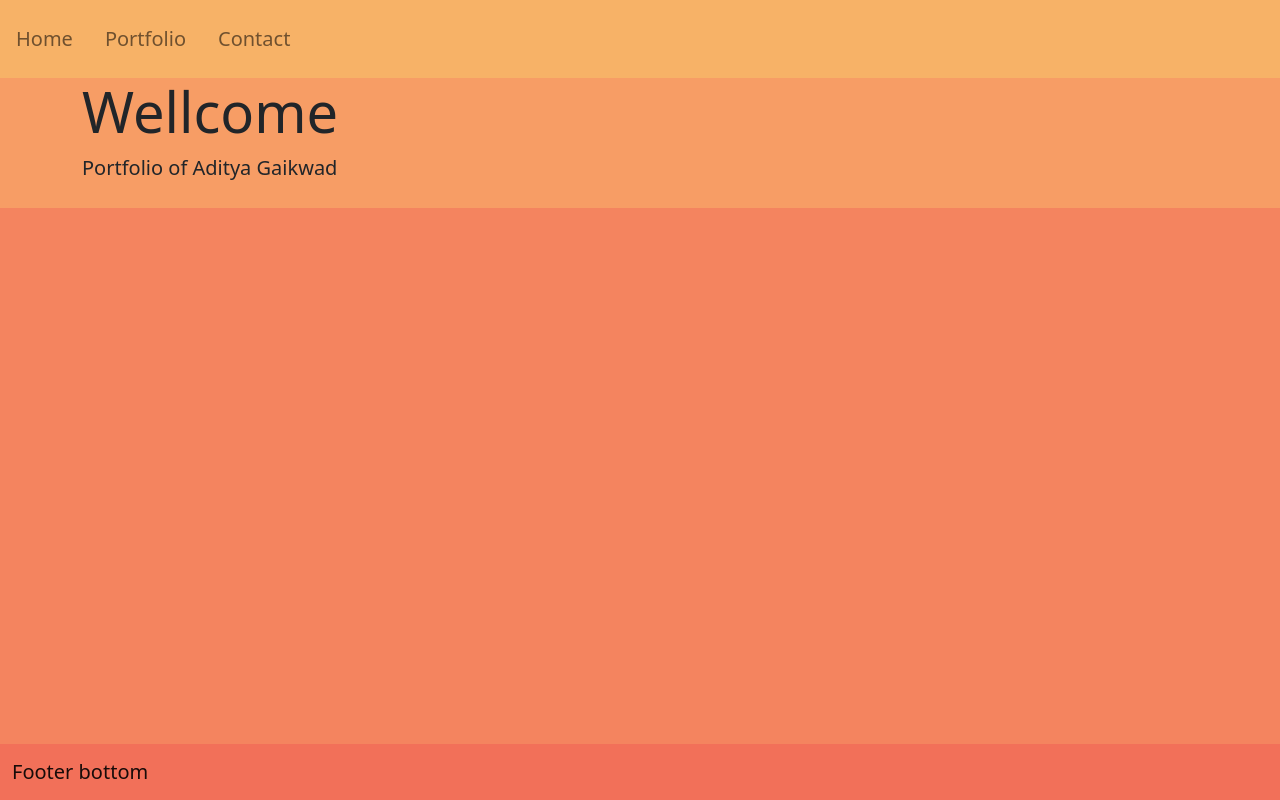
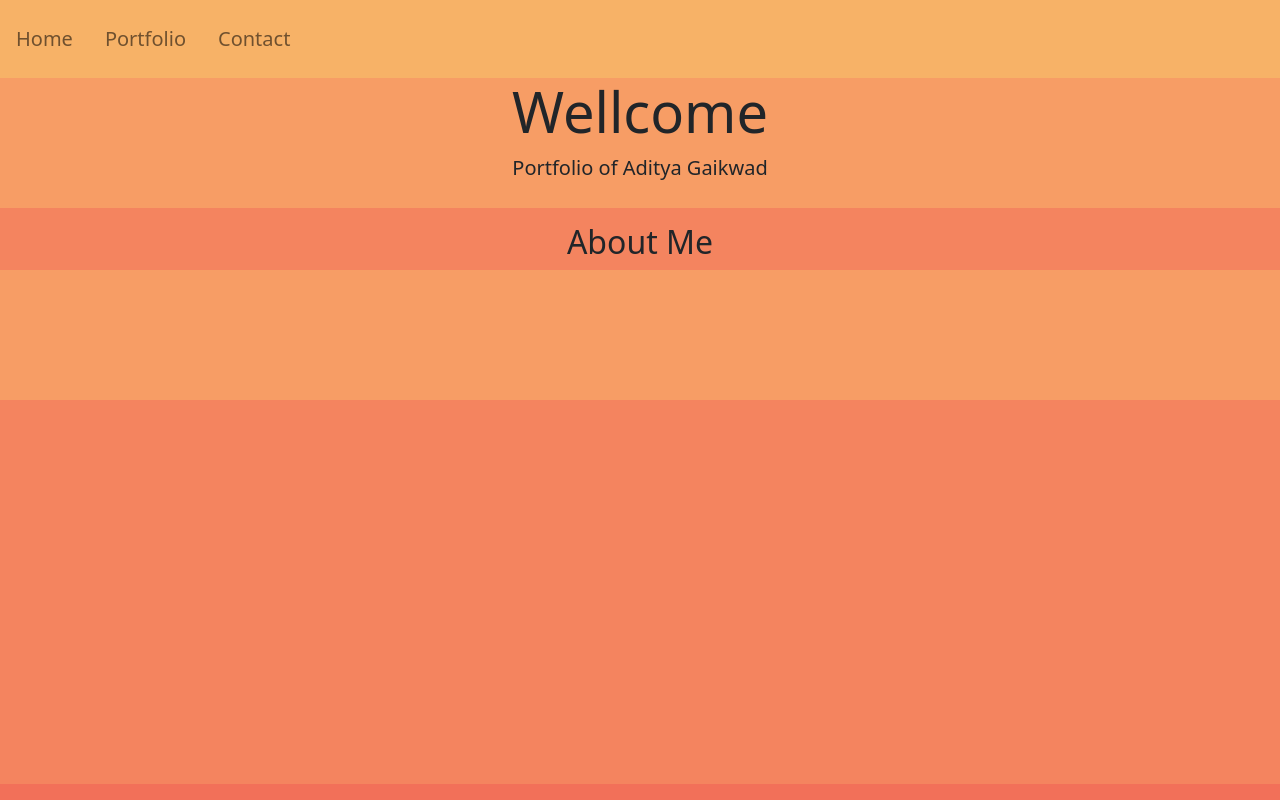
Before and after one commit to realAdif/Portfolio, a React (Create React App) app: page / in a window 1280 px wide. Built offline with nearby package versions, Linux system fonts and the light colour scheme.

Commit message:
Updated Portfolio

```diff
--- a/package.json
+++ b/package.json
@@ -10,7 +10,9 @@
     "react": "^17.0.2",
     "react-dom": "^17.0.2",
     "react-flippy": "^1.1.0",
+    "react-grid-system": "^8.1.6",
     "react-scripts": "5.0.1",
+    "react-transition-group": "^4.4.5",
     "styled-components": "^5.3.6",
     "web-vitals": "^2.1.4"
   },
--- a/src/App.js
+++ b/src/App.js
@@ -1,12 +1,11 @@
 import React from "react";
 import PortfolioContainer from "./components/PortfolioContainer";
-import Footer from './components/Footer'
+
 
 function App(){
     return(
         <div>
             <PortfolioContainer />
-            <Footer/>
         </div>
     )
 }
--- a/src/components/Footer.js
+++ b/src/components/Footer.js
@@ -3,14 +3,18 @@ import React from "react";
 const styles = {
     background: {
       backgroundColor: '#F27059',
+
     },
+    Text:{
+        textAlign: 'center'
+    }
 
 };
 export default function footer(){
     return(
         <footer className="navbar fixed-bottom" style={styles.background}>
-            <div className="container-fluid">
-                <a className="navbar-brand" href="#Footer">Footer bottom</a>
+            <div className="container-fluid" >
+
             </div>
         </footer>
     );
--- a/src/components/PortfolioContainer.js
+++ b/src/components/PortfolioContainer.js
@@ -3,6 +3,8 @@ import NavBar from './Navbar';
 import HomePage from "./pages/Homepage";
 import Protfolio  from "./pages/Portfolio";
 import Contact from "./pages/Contact";
+import Footer from './Footer'
+import { CSSTransition, SwitchTransition } from 'react-transition-group'
 
 export default function PortfolioContainer(){
     const  [currentPage, setCurrentPage] = useState('HomePage');
@@ -21,7 +23,16 @@ export default function PortfolioContainer(){
     return(
         <div>
             <NavBar currentPage={currentPage} handlePageChange={handlePageChange} />
-            {renderPage()}
+            <SwitchTransition>
+                <CSSTransition
+                timeout={300}
+                classNames="page"
+                unmountOnExit >
+                {renderPage()}
+                </CSSTransition>
+            </SwitchTransition>
+
+            <Footer/>
         </div>
     );
 }
--- a/src/components/pages/Homepage.js
+++ b/src/components/pages/Homepage.js
@@ -2,8 +2,12 @@ import React from "react";
 
 const styles = {
     background: {
-      background: '#F79D65',
-      height: '130px'
+        background: '#F79D65',
+        height: '130px',
+
+    },
+    text:{
+        textAlign: 'center'
     },
 
 };
@@ -11,8 +15,15 @@ export default function HomePage(){
     return(
         <div className="jumbotron jumbotron-fluid" style={styles.background}>
             <div className="container">
-                <h1 className="display-4">Wellcome</h1>
-                <p className="lead">Portfolio of Aditya Gaikwad</p>
+                <h1 className="display-4"style={styles.text}>Wellcome</h1>
+                <p className="lead" style={styles.text}>Portfolio of Aditya Gaikwad</p>
+            </div>
+            <br/>
+            <div>
+                <h2 style={styles.text}>About Me</h2>
+                <div style={styles.background}>
+
+                </div>
             </div>
         </div>
     )
--- a/src/components/pages/Portfolio.js
+++ b/src/components/pages/Portfolio.js
@@ -1,13 +1,24 @@
 import { useRef } from 'react';
 import Flippy, { FrontSide, BackSide } from 'react-flippy';
+import { Container, Row, Col } from 'react-grid-system';
 
 const styles = {
-    background: {
+    BackGround: {
         background: '#F79D65',
         height: '130px'
     },
-    card:{
-
+    Card:{
+        justify:"center"
+    },
+    FrontSide:{
+        backgroundColor: '#F25C54',
+        textAlign: 'center'
+    },
+    BackSide:{
+        backgroundColor: '#F27059'
+    },
+    text:{
+        textAlign: 'center'
     }
 
 };
@@ -16,21 +27,113 @@ export default function Portfolio(){
     const ref = useRef();
     return(
         <div>
-            <div className="jumbotron jumbotron-fluid" style={styles.background}>
+            <div className="jumbotron jumbotron-fluid" style={styles.BackGround}>
                 <div className="container">
-                    <h1 className="display-4">Portfolio</h1>
+                    <h1 className="display-4" style={styles.text}>Portfolio</h1>
                 </div>
 
             </div>
             <br/>
             <div>
+                <h1 style={styles.text}>Back-End</h1>
+                <Container>
+                <Row  align="center">
+                <Col>
                 <Flippy flipDirection="horizontal" flipOnClick={true} flipOnHover={true}
                     ref={ref}
                     style={{ width: '200px', height: '200px' }} /// these are optional style, it is not necessary
                     >
-                    <FrontSide style={{ backgroundColor: '#F25C54'}} >Project Name <br/> </FrontSide>
-                    <BackSide style={{ backgroundColor: '#F27059'}}>Link and information</BackSide>
+                    <FrontSide style={styles.FrontSide} >Project Name <br/> </FrontSide>
+                    <BackSide style={styles.BackSide}>
+                        Link and information
+                    </BackSide>
                 </Flippy>
+                </Col>
+                <Col align="center">
+                <Flippy flipDirection="vertical" flipOnClick={true} flipOnHover={true}
+                    ref={ref}
+                    style={{ width: '200px', height: '200px' }} /// these are optional style, it is not necessary
+                    >
+                    <FrontSide style={styles.FrontSide} >Project Name <br/> </FrontSide>
+                    <BackSide style={styles.BackSide}>
+                        Link and information
+                    </BackSide>
+                </Flippy>
+                </Col>
+                <Col align="center">
+                <Flippy flipDirection="horizontal" flipOnClick={true} flipOnHover={true}
+                    ref={ref}
+                    style={{ width: '200px', height: '200px' }} /// these are optional style, it is not necessary
+                    >
+                    <FrontSide style={styles.FrontSide} >Project Name <br/> </FrontSide>
+                    <BackSide style={styles.BackSide}>
+                        Link and information
+                    </BackSide>
+                </Flippy>
+                </Col>
+                <Col align="center">
+                <Flippy flipDirection="horizontal" flipOnClick={true} flipOnHover={true}
+                    ref={ref}
+                    style={{ width: '200px', height: '200px' }} /// these are optional style, it is not necessary
+                    >
+                    <FrontSide style={styles.FrontSide} >Project Name <br/> </FrontSide>
+                    <BackSide style={styles.BackSide}>
+                        Link and information
+                    </BackSide>
+                </Flippy>
+                </Col>
+                </Row>
+                </Container>
+                <br/>
+                <h1 style={styles.text}>Front-End</h1>
+                <Container>
+                <Row  align="center">
+                <Col>
+                <Flippy flipDirection="horizontal" flipOnClick={true} flipOnHover={true}
+                    ref={ref}
+                    style={{ width: '200px', height: '200px' }} /// these are optional style, it is not necessary
+                    >
+                    <FrontSide style={styles.FrontSide} >Project Name <br/> </FrontSide>
+                    <BackSide style={styles.BackSide}>
+                        Link and information
+                    </BackSide>
+                </Flippy>
+                </Col>
+                <Col align="center">
+                <Flippy flipDirection="vertical" flipOnClick={true} flipOnHover={true}
+                    ref={ref}
+                    style={{ width: '200px', height: '200px' }} /// these are optional style, it is not necessary
+                    >
+                    <FrontSide style={styles.FrontSide} >Project Name <br/> </FrontSide>
+                    <BackSide style={styles.BackSide}>
+                        Link and information
+                    </BackSide>
+                </Flippy>
+                </Col>
+                <Col align="center">
+                <Flippy flipDirection="horizontal" flipOnClick={true} flipOnHover={true}
+                    ref={ref}
+                    style={{ width: '200px', height: '200px' }} /// these are optional style, it is not necessary
+                    >
+                    <FrontSide style={styles.FrontSide} >Project Name <br/> </FrontSide>
+                    <BackSide style={styles.BackSide}>
+                        Link and information
+                    </BackSide>
+                </Flippy>
+                </Col>
+                <Col align="center">
+                <Flippy flipDirection="horizontal" flipOnClick={true} flipOnHover={true}
+                    ref={ref}
+                    style={{ width: '200px', height: '200px' }} /// these are optional style, it is not necessary
+                    >
+                    <FrontSide style={styles.FrontSide} >Project Name <br/> </FrontSide>
+                    <BackSide style={styles.BackSide}>
+                        Link and information
+                    </BackSide>
+                </Flippy>
+                </Col>
+                </Row>
+                </Container>
             </div>
         </div>
     );
```
Also changed, not shown: 1 other file (tests, documents, lock files or other folders).
